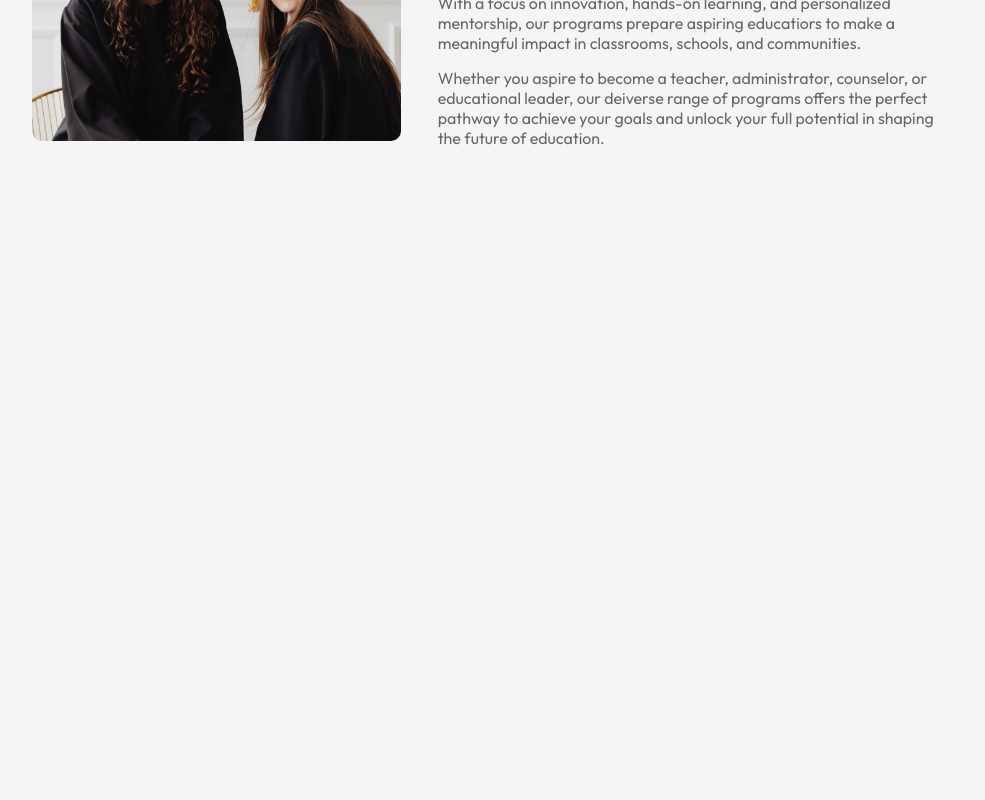
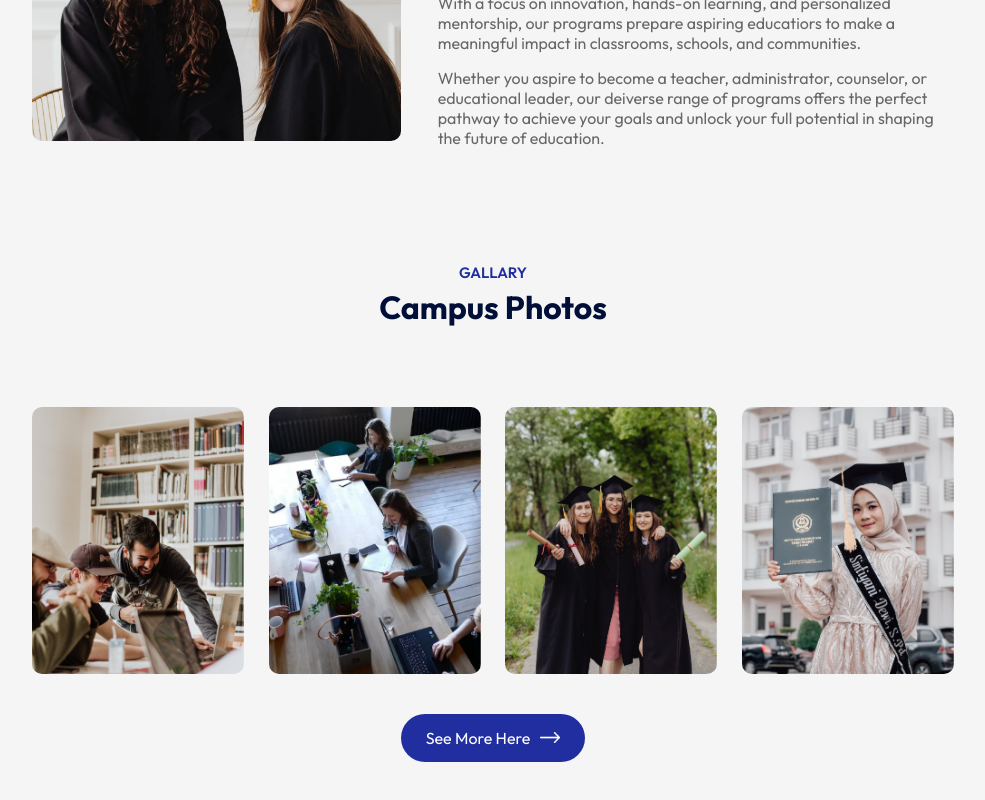
Before and after one commit to Manglam11/Edusity, a React (Vite) app: page / in a window 1280 px wide. Shown: the part 1631-2431 px from the top of the page, without its empty margins (147-1132 px from the left). Before the commit the page ends 1894 px from the top, so only its background shows below. Built offline with nearby package versions, Linux system fonts and the light colour scheme; a web font is replaced by a local one.

Commit message:
campus section ho gya.

```diff
--- a/src/App.jsx
+++ b/src/App.jsx
@@ -1,10 +1,11 @@
-import React from 'react'
+import React from "react";
 
-import Hero from './components/Hero/Hero'
-import Navbar from './components/Navbar/Navbar'
-import Programs from './components/Programs/Programs'
-import Title from './components/Title/Title'
-import About from './components/About/About'
+import Hero from "./components/Hero/Hero";
+import Navbar from "./components/Navbar/Navbar";
+import Programs from "./components/Programs/Programs";
+import Title from "./components/Title/Title";
+import About from "./components/About/About";
+import Campus from "./components/Campus/Campus";
 
 const App = () => {
     return (
@@ -15,11 +16,11 @@
                 <Title subTitle="Our PROGRAM" title="What We Offer" />
                 <Programs />
                 <About />
+                <Title subTitle="Gallary" title="Campus Photos" />
+                <Campus />
+            </div>
+        </div>
+    );
+};
 
-            </div>
-
-        </div>
-    )
-}
-
-export default App
+export default App;
--- /dev/null
+++ b/src/components/Campus/Campus.css
@@ -0,0 +1,18 @@
+.campus {
+    margin: 80px auto;
+    width: 90%;
+    text-align: center;
+}
+
+.gallery {
+    display: flex;
+    text-align: center;
+    justify-content: space-between;
+    margin-bottom: 40px;
+
+}
+
+.gallery img {
+    width: 23%;
+    border-radius: 10px;
+}
--- /dev/null
+++ b/src/components/Campus/Campus.jsx
@@ -0,0 +1,26 @@
+import React from 'react'
+import "./Campus.css"
+
+import gallery_1 from '../../assets/gallery-1.png'
+import gallery_2 from '../../assets/gallery-2.png'
+import gallery_3 from '../../assets/gallery-3.png'
+import gallery_4 from '../../assets/gallery-4.png'
+import white_arrow from '../../assets/white-arrow.png'
+
+
+
+const Campus = () => {
+    return (
+        <div className='campus'>
+            <div className="gallery">
+                <img src={gallery_1} alt="" />
+                <img src={gallery_2} alt="" />
+                <img src={gallery_3} alt="" />
+                <img src={gallery_4} alt="" />
+            </div>
+            <button className='btn dark-btn'>See More Here <img src={white_arrow} alt="" /></button>
+        </div>
+    )
+}
+
+export default Campus
--- a/src/index.css
+++ b/src/index.css
@@ -37,6 +37,11 @@
     align-items: center;
 }
 
+.btn.dark-btn {
+    background-color: #212EA0;
+    color: #fff;
+}
+
 .btn img {
     width: 20px;
     margin-left: 10px;
```
